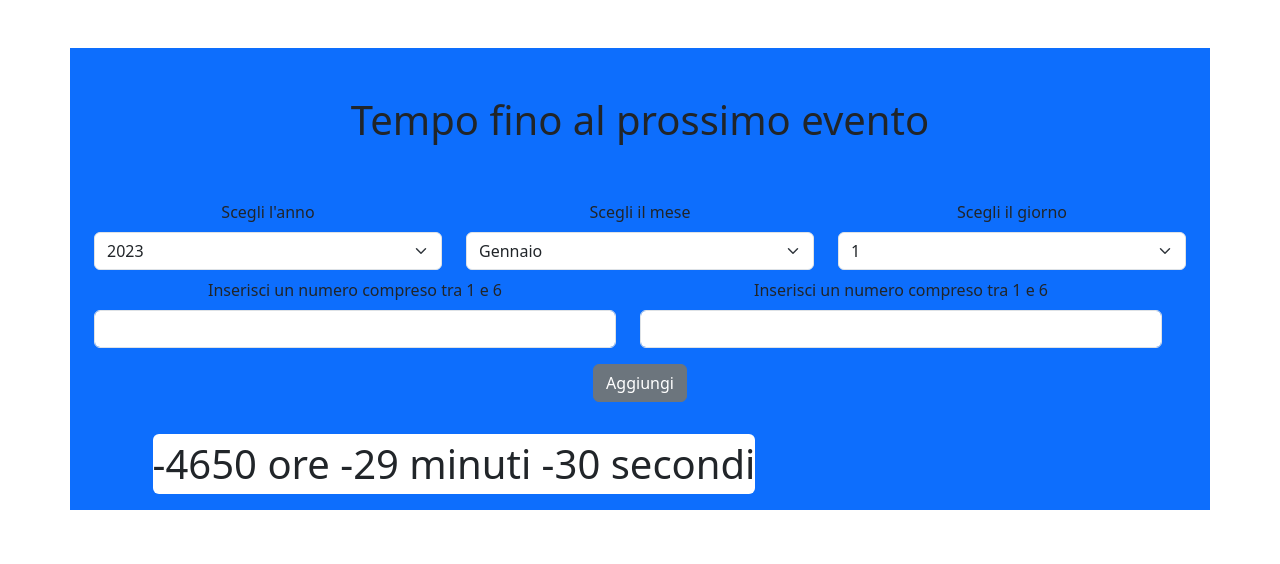
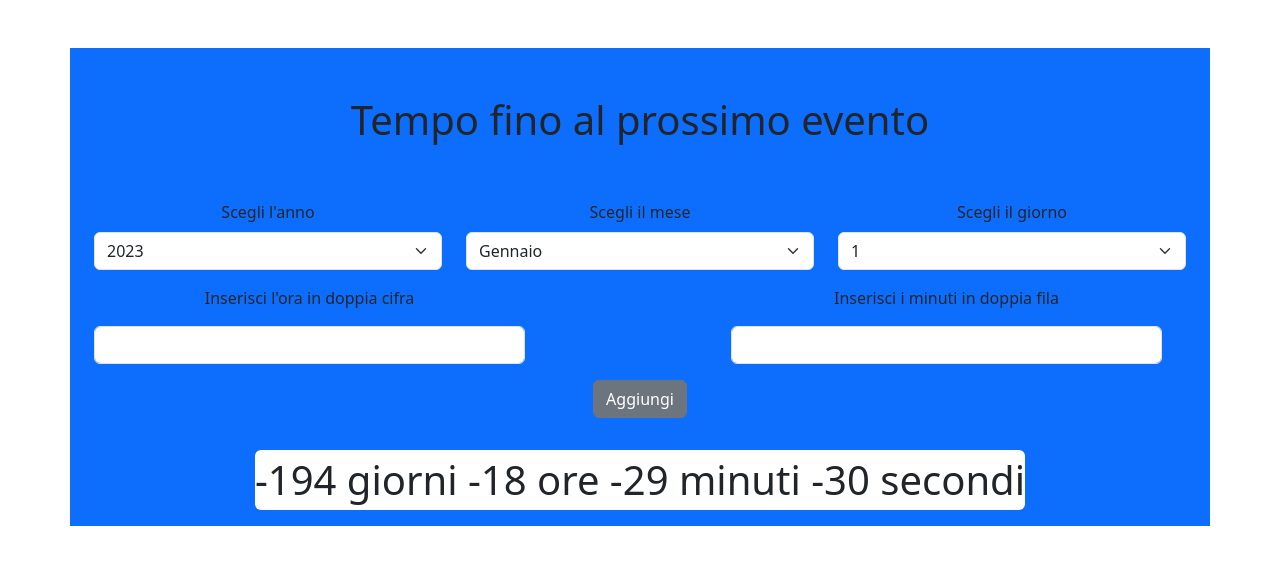
Before and after one commit to ColluraV/js-simon, a plain HTML site: page index.html in a window 1280 px wide. Both pictures are taken after a click on the button "Aggiungi". Drawn offline with nearby package versions, Linux system fonts and the light colour scheme.

```diff
--- a/index.html
+++ b/index.html
@@ -17,7 +17,7 @@
 </head>
 
 <body>
-    <div class="container d-flex flex-column text-center bg-primary my-5">
+    <div class="container d-flex flex-column my-5 text-center bg-primary">
         <div class="row justify-content-center bg-primary">
             <h1 class="my-5">Tempo fino al prossimo evento</h1>
             <div class="row">
@@ -91,16 +91,16 @@
                     </select>
                 </div>
                 <div class="row">
-                <div class="col-6 d-flex justify-content-center flex-column">
+                    <div class="col-5 d-flex justify-content-center flex-column">
                         <div>
-                        <label for="input-ore" class="my-2">Inserisci un numero compreso tra 1 e 6</label>
+                            <label for="input-ore" class="my-3">Inserisci l'ora in doppia cifra</label>
                             <input type="text" class="form-control" id="input-ore">
                         </div>
                     </div>
 
-                <div class="col-6 d-flex justify-content-center flex-column">
+                    <div class="col-5 d-flex justify-content-center flex-column ms-auto">
                         <div>
-                        <label for="input-minuti" class="my-2">Inserisci un numero compreso tra 1 e 6</label>
+                            <label for="input-minuti" class="my-3">Inserisci i minuti in doppia fila</label>
                             <input type="text" class="form-control" id="input-minuti">
                         </div>
                     </div>
@@ -119,7 +119,7 @@
             </button>
         </div>
 
-            <div class="col-8 d-flex justify-content-center py-3">
+        <div class="col d-flex justify-content-center py-3">
             <div id="risultato" class="fs-1 bg-white rounded-2">
 
             </div>
@@ -130,7 +130,9 @@
 
 
 
-    <script src="https://cdn.jsdelivr.net/npm/bootstrap@5.3.0/dist/js/bootstrap.bundle.min.js" integrity="sha384-geWF76RCwLtnZ8qwWowPQNguL3RmwHVBC9FhGdlKrxdiJJigb/j/68SIy3Te4Bkz" crossorigin="anonymous"></script>
+    <script src="https://cdn.jsdelivr.net/npm/bootstrap@5.3.0/dist/js/bootstrap.bundle.min.js"
+        integrity="sha384-geWF76RCwLtnZ8qwWowPQNguL3RmwHVBC9FhGdlKrxdiJJigb/j/68SIy3Te4Bkz"
+        crossorigin="anonymous"></script>
     <script src="main.js"></script>
 </body>
 
--- a/main.js
+++ b/main.js
@@ -16,7 +16,7 @@ let now;
 //bottone START
 btnActivate.addEventListener("click", function () {
 
-//input data
+    //input data
 
     const iY = document.querySelector(`#YearSelect`).value;
     const iM = document.querySelector(`#MounthSelect`).value;
@@ -30,14 +30,14 @@ btnActivate.addEventListener("click", function () {
     console.log(iH)
     console.log(iMin)
 
-//dichiarazione scadenza
-    timeOver = new Date(iY,(iM - 1 ),iD,iH,iMin);
+    //dichiarazione scadenza
+    timeOver = new Date(iY, (iM - 1), iD, iH, iMin);
 
     console.log(timeOver)
 
 
-//Funzione Stampa
-    setInterval(stampaHTML, function() {
+    //Funzione Stampa
+    setInterval(stampaHTML, function () {
 
     }, 500);
 
@@ -48,13 +48,14 @@ function timer() {
 
     now = new Date().getTime();
     let countdown = timeOver - now;
+
     console.log(now);
     console.log(countdown);
     return countdown;
 
 }
 
-function stampaHTML(){
+function stampaHTML() {
     let result = timer();
 
     console.log(result);
@@ -62,11 +63,13 @@ function stampaHTML(){
 
     const seconds = Math.floor(result / 1000);
     const minutes = Math.floor(seconds / 60);
-    const hours = Math.floor(minutes / 60);
+    const hours = Math.floor((result % (1000 * 60 * 60 * 24)) / (1000 * 60 * 60));
+    const days = Math.floor(result / (1000 * 60 * 60 * 24));
 
     console.log(seconds);
     console.log(minutes);
     console.log(hours);
+    console.log(days)
 
-    risultato.innerHTML = `${hours} ore ${minutes % 60} minuti ${seconds % 60} secondi`;
+    risultato.innerHTML = `${days} giorni ${hours} ore ${minutes % 60} minuti ${seconds % 60} secondi`;
 }
```
Lines whose indentation alone changed are shown as unchanged.
